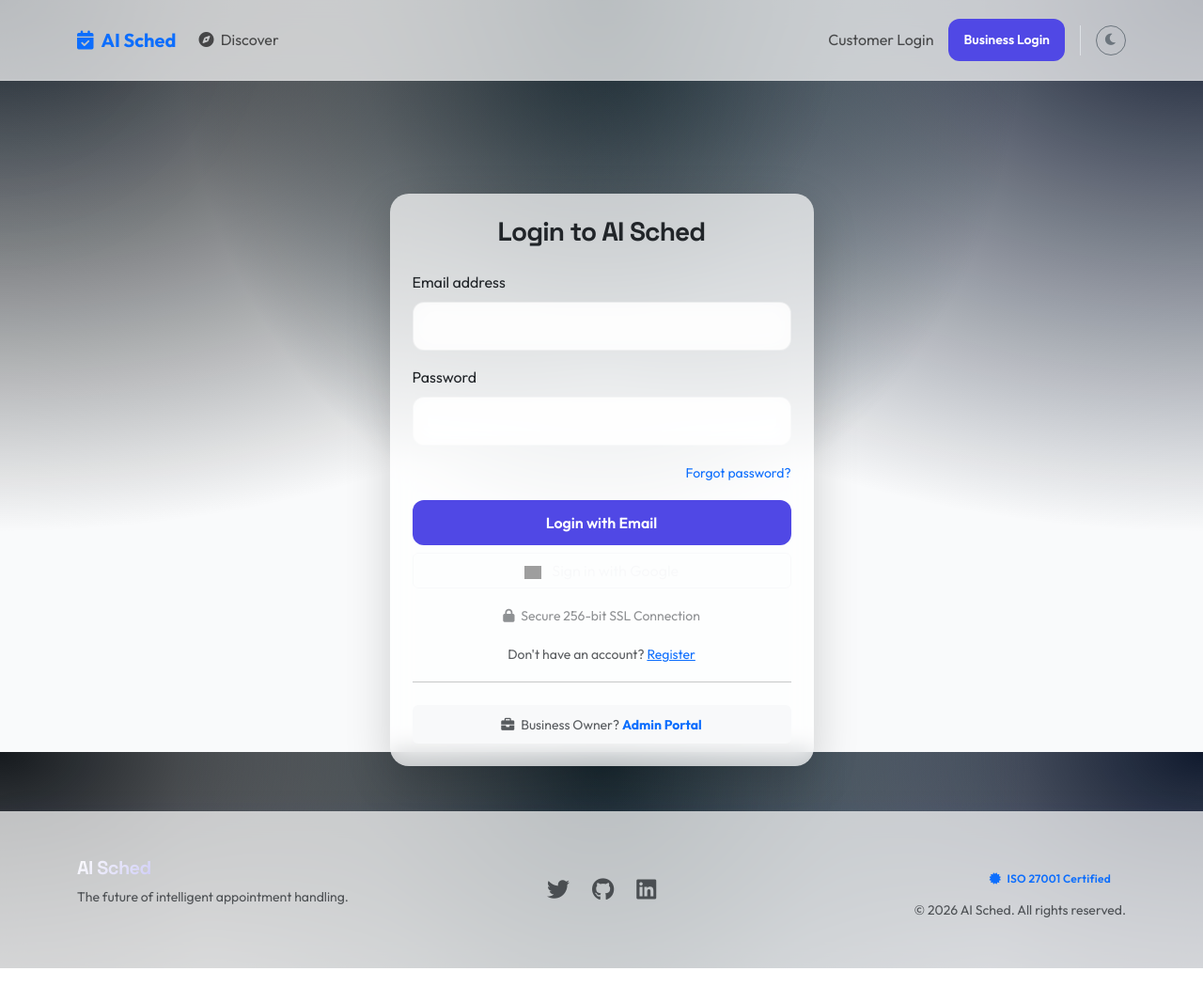
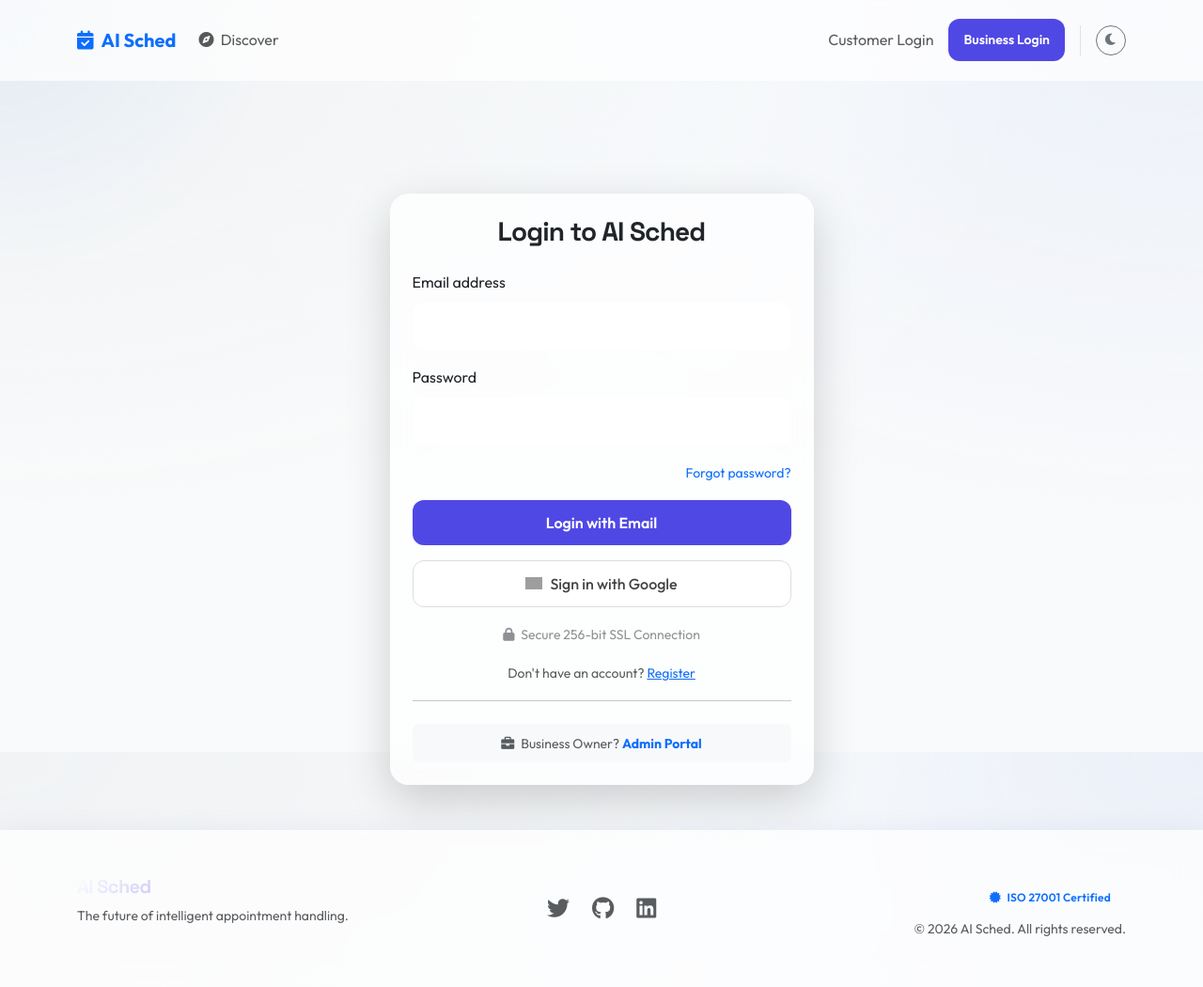
Before and after one commit to krxxsh/web-app, a Flask app: template frontend/templates/login.html in a window 1280 px wide. Shown: the whole page at 94% size. Run offline with Flask 3, Linux system fonts and the light colour scheme; the template is opened without the code that fills it: most values are stand-ins (such as "Sample title", 1, 10 or a date in 2020); some libraries are stand-ins or nearby versions; grey boxes are pictures that could not be loaded.

Commit message:
UI Revitalization: premium aesthetics, spacing fixes, and CSP compliance

```diff
--- a/backend/app.py
+++ b/backend/app.py
@@ -73,7 +73,11 @@ def create_app(config_class=Config):
             'https://*.vercel.app',
             'https://*.render.com',
             'https://*.sentry.io',
-            'https://*.google-analytics.com'
+            'https://*.google-analytics.com',
+            'https://*.googleapis.com',
+            'https://*.firebaseio.com',
+            'https://*.firebaseapp.com',
+            'https://identitytoolkit.googleapis.com'
         ],
         'frame-src': [
             "'self'",
--- a/frontend/static/css/style.css
+++ b/frontend/static/css/style.css
@@ -74,3 +74,34 @@
     padding: 0.4rem 1rem;
     font-size: 0.85rem;
 }
+
+/* Google Login Button */
+.btn-google-login {
+    background: #fff;
+    color: #444;
+    border: 1px solid #ddd;
+    border-radius: var(--radius-md);
+    padding: 0.75rem 1.5rem;
+    font-weight: 500;
+    transition: var(--transition-smooth);
+    display: flex;
+    align-items: center;
+    justify-content: center;
+    margin-top: 0.5rem;
+}
+
+.btn-google-login:hover {
+    background: #f8f8f8;
+    box-shadow: 0 2px 8px rgba(0,0,0,0.1);
+    transform: translateY(-1px);
+}
+
+[data-bs-theme="dark"] .btn-google-login {
+    background: #222;
+    color: #eee;
+    border-color: #444;
+}
+
+[data-bs-theme="dark"] .btn-google-login:hover {
+    background: #333;
+}
--- a/frontend/templates/base.html
+++ b/frontend/templates/base.html
@@ -9,9 +9,9 @@
     <meta property="og:description" content="Intelligent scheduling platform.">
     <title>AI Sched - {{ title if title else 'Intelligent Scheduling' }}</title>
     <!-- Elite Core: Three.js, GSAP, Lottie -->
-    <script src="https://cdnjs.cloudflare.com/ajax/libs/three.js/r128/three.min.js"></script>
-    <script src="https://cdnjs.cloudflare.com/ajax/libs/gsap/3.9.1/gsap.min.js"></script>
-    <script src="https://cdnjs.cloudflare.com/ajax/libs/lottie-web/5.9.6/lottie.min.js"></script>
+    <script src="https://cdnjs.cloudflare.com/ajax/libs/three.js/r128/three.min.js" nonce="{{ csp_nonce() }}"></script>
+    <script src="https://cdnjs.cloudflare.com/ajax/libs/gsap/3.9.1/gsap.min.js" nonce="{{ csp_nonce() }}"></script>
+    <script src="https://cdnjs.cloudflare.com/ajax/libs/lottie-web/5.9.6/lottie.min.js" nonce="{{ csp_nonce() }}"></script>
     <!-- Bootstrap CSS -->
     <link href="https://cdn.jsdelivr.net/npm/bootstrap@5.3.0/dist/css/bootstrap.min.css" rel="stylesheet">
     <!-- Google Fonts: Elite Typography -->
@@ -28,14 +28,23 @@
         body {
             font-family: 'Outfit', sans-serif;
             background-color: var(--bg-current);
-            background-image: radial-gradient(at 0% 0%, hsla(210, 16%, 10%, 1) 0, transparent 50%),
-                radial-gradient(at 50% 0%, hsla(200, 39%, 15%, 1) 0, transparent 50%),
-                radial-gradient(at 100% 0%, hsla(220, 49%, 12%, 1) 0, transparent 50%);
             background-attachment: fixed;
             min-height: 100vh;
             line-height: 1.6;
             color: var(--text-current);
             transition: var(--transition-smooth);
+        }
+
+        [data-bs-theme="dark"] body {
+            background-image: radial-gradient(at 0% 0%, hsla(210, 16%, 10%, 1) 0, transparent 50%),
+                radial-gradient(at 50% 0%, hsla(200, 39%, 15%, 1) 0, transparent 50%),
+                radial-gradient(at 100% 0%, hsla(220, 49%, 12%, 1) 0, transparent 50%);
+        }
+
+        [data-bs-theme="light"] body {
+            background-image: radial-gradient(at 0% 0%, hsla(210, 16%, 95%, 1) 0, transparent 50%),
+                radial-gradient(at 50% 0%, hsla(200, 39%, 98%, 1) 0, transparent 50%),
+                radial-gradient(at 100% 0%, hsla(220, 49%, 95%, 1) 0, transparent 50%);
         }
 
         h1,
@@ -145,10 +154,10 @@
     {% include 'footer.html' %}
 
     <!-- Bootstrap JS -->
-    <script src="https://cdn.jsdelivr.net/npm/bootstrap@5.3.0/dist/js/bootstrap.bundle.min.js"></script>
+    <script src="https://cdn.jsdelivr.net/npm/bootstrap@5.3.0/dist/js/bootstrap.bundle.min.js" nonce="{{ csp_nonce() }}"></script>
 
     <!-- Dark Mode Logic -->
-    <script>
+    <script nonce="{{ csp_nonce() }}">
         const getPreferredTheme = () => {
             const storedTheme = localStorage.getItem('theme');
             if (storedTheme) { return storedTheme; }
@@ -231,7 +240,7 @@
             padding: 5px;
         }
     </style>
-    <script>
+    <script nonce="{{ csp_nonce() }}">
         // Elite Global Motion Reveal
         document.addEventListener('DOMContentLoaded', () => {
             const revealElements = document.querySelectorAll('.entrance-reveal, .reveal-step');
@@ -284,10 +293,10 @@
         });
     </script>
     <!-- Firebase SDKs -->
-    <script src="https://www.gstatic.com/firebasejs/9.22.0/firebase-app-compat.js"></script>
-    <script src="https://www.gstatic.com/firebasejs/9.22.0/firebase-auth-compat.js"></script>
+    <script src="https://www.gstatic.com/firebasejs/9.22.0/firebase-app-compat.js" nonce="{{ csp_nonce() }}"></script>
+    <script src="https://www.gstatic.com/firebasejs/9.22.0/firebase-auth-compat.js" nonce="{{ csp_nonce() }}"></script>
 
-    <script>
+    <script nonce="{{ csp_nonce() }}">
         // Firebase Configuration
         const firebaseConfig = {
             apiKey: "{{ config.FIREBASE_API_KEY }}",
@@ -339,7 +348,7 @@
         }
     </script>
     <!-- Custom Scripts -->
-    <script src="/static/js/hero-3d.js"></script>
+    <script src="/static/js/hero-3d.js" nonce="{{ csp_nonce() }}"></script>
 </body>
 
 </html>
--- a/frontend/templates/login.html
+++ b/frontend/templates/login.html
@@ -18,7 +18,7 @@
                 </div>
                 <div class="d-grid gap-2">
                     <button type="submit" class="btn btn-primary">Login with Email</button>
-                    <button type="button" class="btn btn-outline-light" onclick="signInWithGoogle()">
+                    <button type="button" class="btn btn-google-login" onclick="signInWithGoogle()">
                         <img src="https://www.gstatic.com/firebasejs/ui/2.0.0/images/auth/google.svg" width="18"
                             class="me-2" alt="Google Logo">
                         Sign in with Google
@@ -29,7 +29,7 @@
                 <small><i class="fas fa-lock me-1"></i> Secure 256-bit SSL Connection</small>
             </div>
 
-            <script>
+            <script nonce="{{ csp_nonce() }}">
                 document.getElementById('loginForm').addEventListener('submit', async (e) => {
                     e.preventDefault();
                     const email = document.getElementById('email').value;
```
